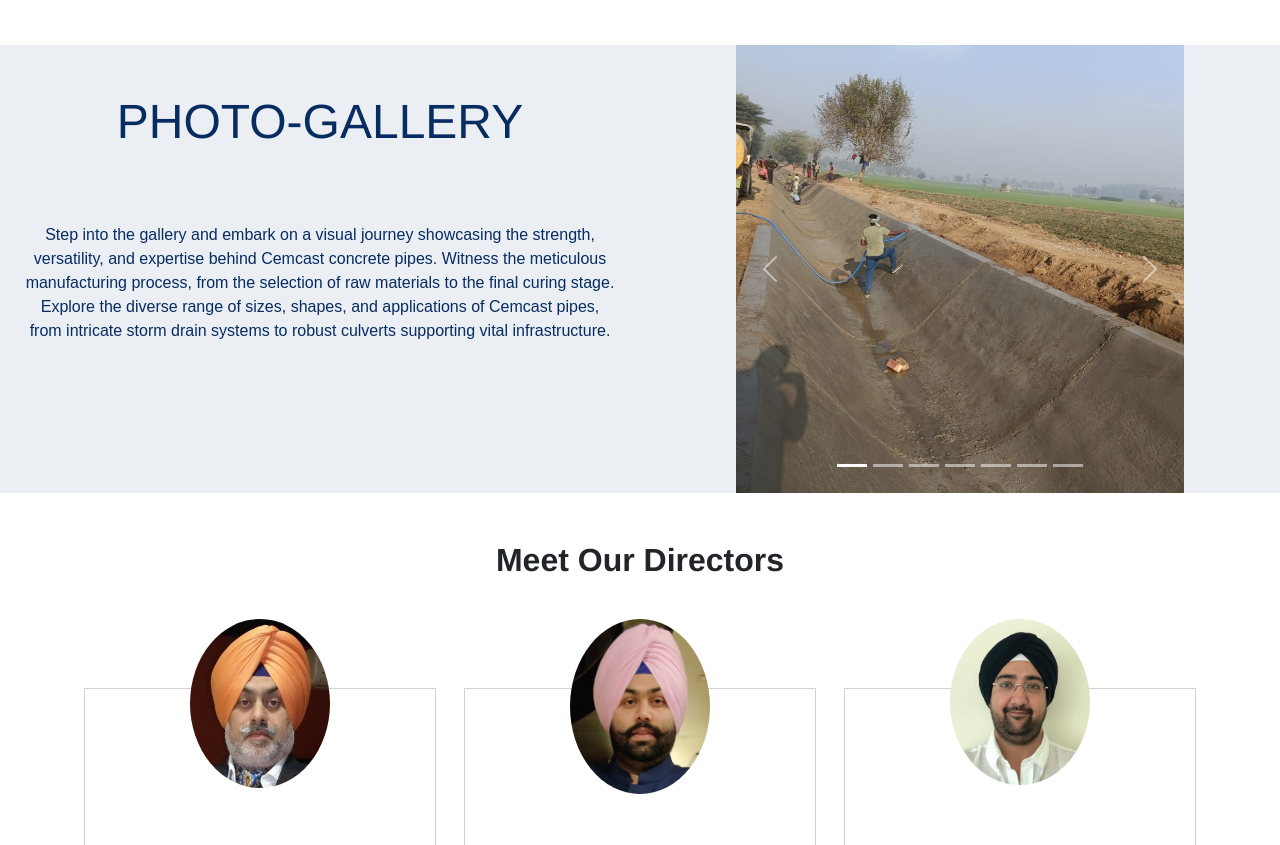
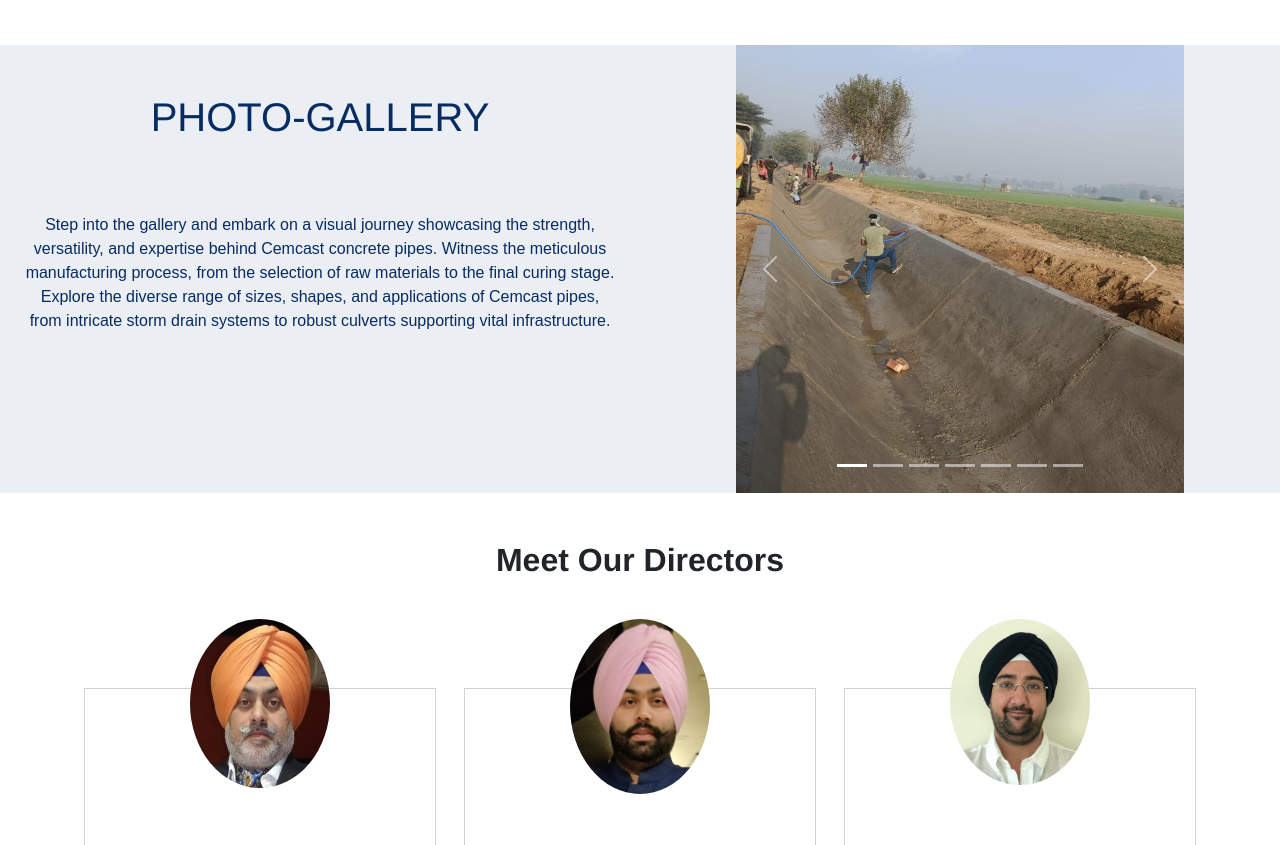
Before and after one commit to Anahita-sodhi/Cemcast-structures, a plain HTML site: page index.html in a window 1280 px wide. Shown: the part 2239-3084 px from the top of the page. Drawn offline with nearby package versions, Linux system fonts and the light colour scheme.

Commit message:
Add files via upload

```diff
--- a/index.html
+++ b/index.html
@@ -66,8 +66,8 @@
     </nav>
 
 <div class="landing-page">
-    <svg id="visual" viewBox="0 0 960 540" style="position: relative; z-index:-1;" xmlns="http://www.w3.org/2000/svg" xmlns:xlink="http://www.w3.org/1999/xlink" version="1.1"><rect x="0" y="0" width="960" height="540" fill="transparent"></rect><path d="M0 242L40 250.3C80 258.7 160 275.3 240 271C320 266.7 400 241.3 480 231.3C560 221.3 640 226.7 720 235.2C800 243.7 880 255.3 920 261.2L960 267" fill="none" stroke-linecap="round" stroke-linejoin="miter" stroke="#062c62" stroke-width="4"></path></svg>
-    <!--<svg id="visual" viewBox="0 0 960 540" style="position:absolute;z-index: -1;top:10px;" xmlns="http://www.w3.org/2000/svg" xmlns:xlink="http://www.w3.org/1999/xlink" version="1.1"><rect x="0" y="0" width="960" height="540" fill="transparent"></rect><path d="M0 242L40 250.3C80 258.7 160 275.3 240 271C320 266.7 400 241.3 480 231.3C560 221.3 640 226.7 720 235.2C800 243.7 880 255.3 920 261.2L960 267" fill="none" stroke-linecap="round" stroke-linejoin="miter" stroke=" orangered" stroke-width="4"></path></svg>-->
+    <svg  id="visual" viewBox="0 0 960 540" style="position: relative; z-index:-1;" xmlns="http://www.w3.org/2000/svg" xmlns:xlink="http://www.w3.org/1999/xlink" version="1.1"><rect x="0" y="0" width="960" height="540" fill="transparent"></rect><path d="M0 242L40 250.3C80 258.7 160 275.3 240 271C320 266.7 400 241.3 480 231.3C560 221.3 640 226.7 720 235.2C800 243.7 880 255.3 920 261.2L960 267" fill="none" stroke-linecap="round" stroke-linejoin="miter" stroke="#062c62" stroke-width="4"></path></svg>
+    <!--<svg class="dec1" id="visual-1" viewBox="0 0 960 540" style="position:absolute;z-index: -1;top:-115px;" xmlns="http://www.w3.org/2000/svg" xmlns:xlink="http://www.w3.org/1999/xlink" version="1.1"><rect x="0" y="0" width="960" height="540" fill="transparent"></rect><path d="M0 242L40 250.3C80 258.7 160 275.3 240 271C320 266.7 400 241.3 480 231.3C560 221.3 640 226.7 720 235.2C800 243.7 880 255.3 920 261.2L960 267" fill="none" stroke-linecap="round" stroke-linejoin="miter" stroke=" rgb(144, 161, 176)" stroke-width="4"></path></svg>-->
     <div class="rectangle poppins-medium">
         <p>Welcome to<br> Cemcast Structures </p>
         <p id="main-heading">Your Trusted partner in Construction and infrastructure</p>
@@ -173,7 +173,7 @@
    <div class="photo-gallery container-fluid" id="photo">
     <div class="row">
         <div class="col-12 col-md-6 text-center ">
-                <h1 class="py-5 " style="font-size: 3rem;">PHOTO-GALLERY</h1>
+                <h1 class="py-5 " style="font-size: 2.5rem;">PHOTO-GALLERY</h1>
                 <div class="container ">
                 <p class="py-3">Step into the gallery and embark on a visual journey showcasing the strength, versatility, and expertise behind Cemcast concrete pipes. Witness the meticulous manufacturing process, from the selection of raw materials to the final curing stage. Explore the diverse range of sizes, shapes, and applications of Cemcast pipes, from intricate storm drain systems to robust culverts supporting vital infrastructure.</p>
                 </div>
```
